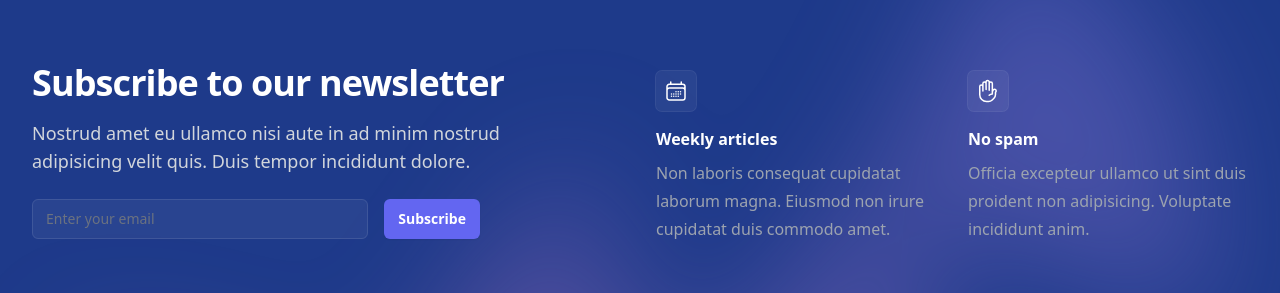
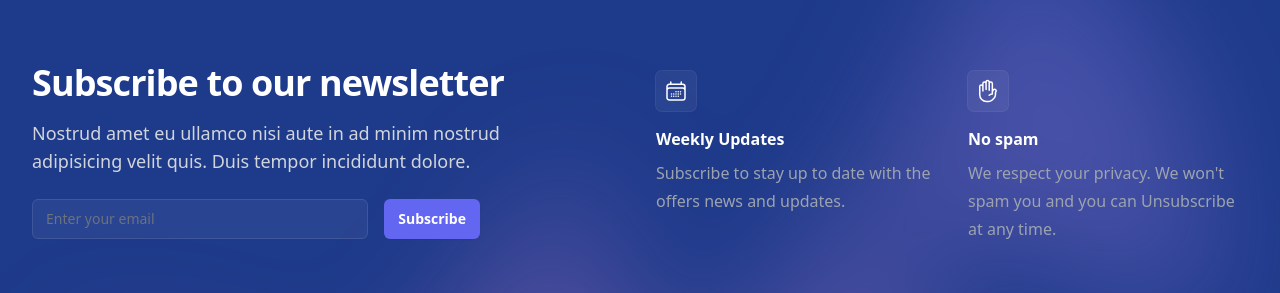
Before and after one commit to oyelajakenny/Meal-Sharing-App, a Next.js app in the folder app/: page / in a window 1280 px wide. Shown: the part 1100-1393 px from the top of the page. Built offline with nearby package versions, Linux system fonts and the light colour scheme; no server answers.

Commit message:
Added a component

```diff
--- a/app/components/Newsletter.jsx
+++ b/app/components/Newsletter.jsx
@@ -24,6 +24,7 @@ export default function Newsletter() {
                 required
                 placeholder="Enter your email"
                 autoComplete="email"
+                disabled
                 className="min-w-0 flex-auto rounded-md bg-white/5 px-3.5 py-2 text-base text-white outline outline-1 -outline-offset-1 outline-white/10 placeholder:text-gray-500 focus:outline-2 focus:-outline-offset-2 focus:outline-indigo-500 sm:text-sm/6"
               />
               <button
@@ -43,11 +44,10 @@ export default function Newsletter() {
                 />
               </div>
               <dt className="mt-4 text-base font-semibold text-white">
-                Weekly articles
+                Weekly Updates
               </dt>
               <dd className="mt-2 text-base/7 text-gray-400">
-                Non laboris consequat cupidatat laborum magna. Eiusmod non irure
-                cupidatat duis commodo amet.
+                Subscribe to stay up to date with the offers news and updates.
               </dd>
             </div>
             <div className="flex flex-col items-start">
@@ -61,8 +61,7 @@ export default function Newsletter() {
                 No spam
               </dt>
               <dd className="mt-2 text-base/7 text-gray-400">
-                Officia excepteur ullamco ut sint duis proident non adipisicing.
-                Voluptate incididunt anim.
+                We respect your privacy. We won't spam you and you can Unsubscribe at any time.
               </dd>
             </div>
           </dl>
```
